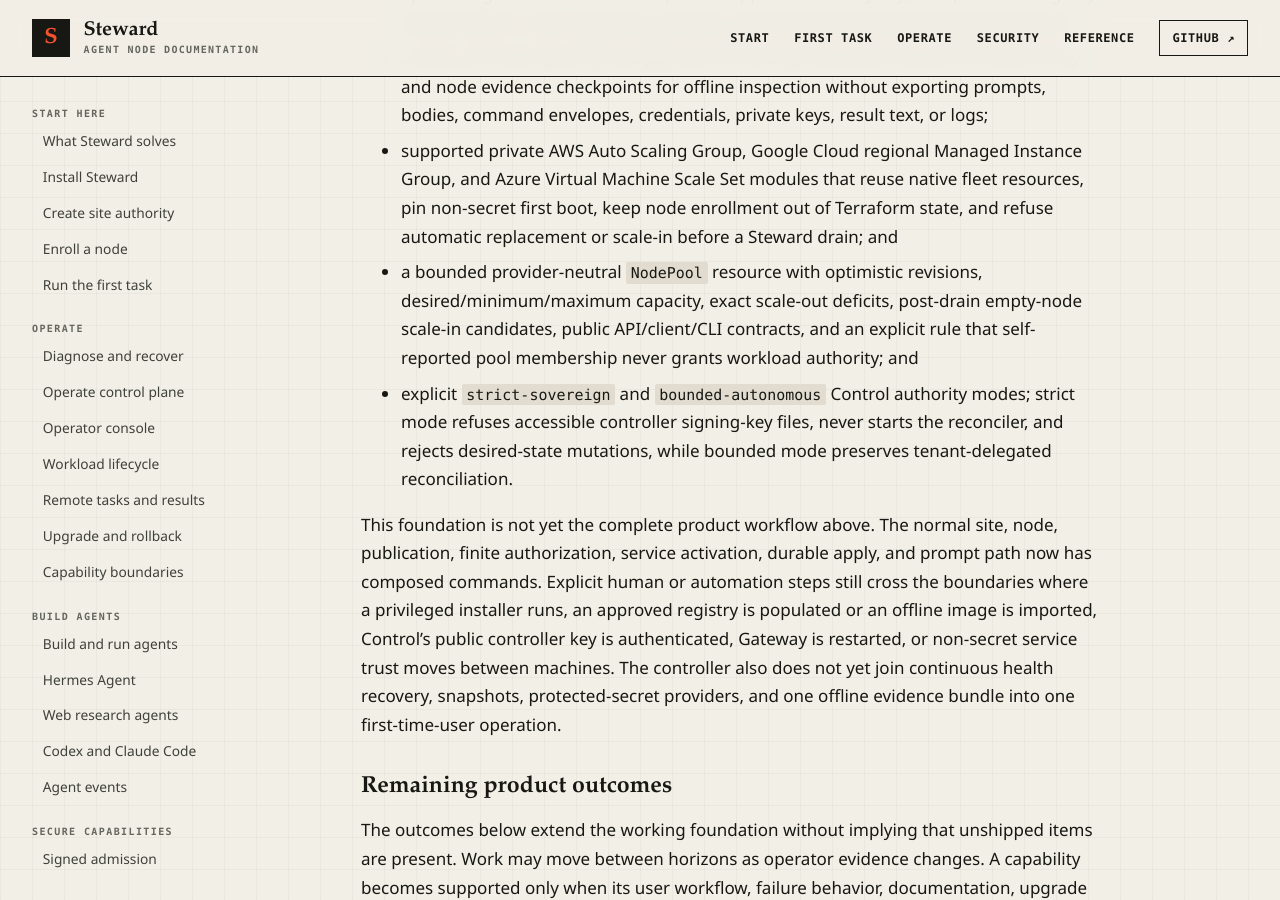
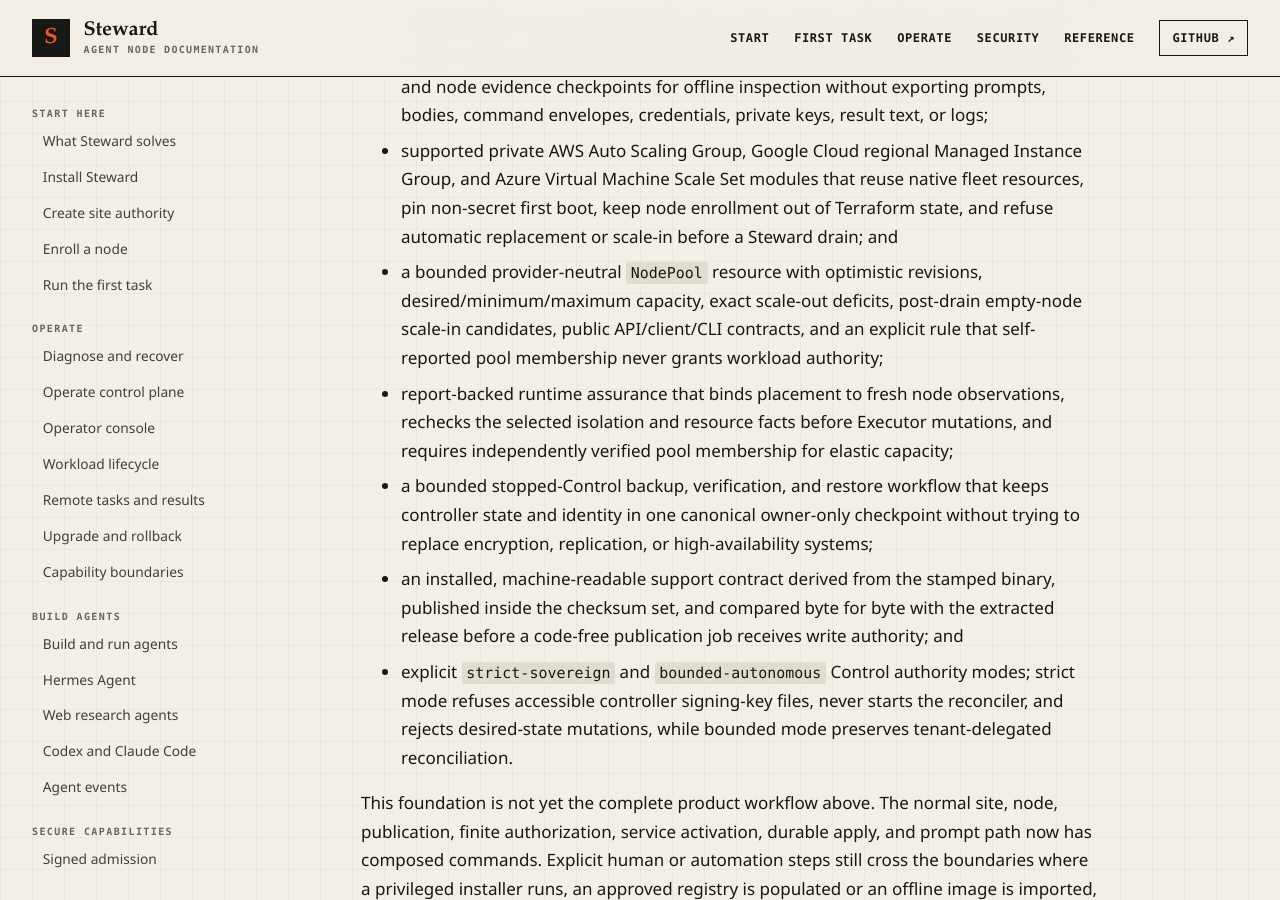
Before and after one commit to hardrails/steward, a Jekyll site: the page built from docs/product/roadmap.md, in a window 1280 px wide and 900 px high, scrolled down 15707 px. Built offline with Jekyll 4.4.1, drawn with Linux system fonts in a browser that asks for light colours; some of the changed text lies outside the part shown.

Commit message:
Record the release support boundary

```diff
--- a/docs/product/roadmap.md
+++ b/docs/product/roadmap.md
@@ -507,7 +507,16 @@ The roadmap starts from working primitives rather than a blank design:
 - a bounded provider-neutral `NodePool` resource with optimistic revisions,
   desired/minimum/maximum capacity, exact scale-out deficits, post-drain empty-node
   scale-in candidates, public API/client/CLI contracts, and an explicit rule that
-  self-reported pool membership never grants workload authority; and
+  self-reported pool membership never grants workload authority;
+- report-backed runtime assurance that binds placement to fresh node observations,
+  rechecks the selected isolation and resource facts before Executor mutations,
+  and requires independently verified pool membership for elastic capacity;
+- a bounded stopped-Control backup, verification, and restore workflow that keeps
+  controller state and identity in one canonical owner-only checkpoint without
+  trying to replace encryption, replication, or high-availability systems;
+- an installed, machine-readable support contract derived from the stamped binary,
+  published inside the checksum set, and compared byte for byte with the extracted
+  release before a code-free publication job receives write authority; and
 - explicit `strict-sovereign` and `bounded-autonomous` Control authority modes;
   strict mode refuses accessible controller signing-key files, never starts the
   reconciler, and rejects desired-state mutations, while bounded mode preserves
@@ -681,8 +690,9 @@ contracts are reproducible and independently verifiable as one supported system.
 - Freeze the application, backend, capability, storage, receipt, and control
   contracts with a compatibility policy and migration tools.
 - Remove the legacy compatibility supervisor and transitional command surfaces.
-- Publish runtime, backend, connector, and storage conformance suites and a
-  machine-readable support matrix.
+- Publish runtime, backend, connector, and storage conformance suites, then extend
+  the shipped support matrix with the exact conformance profile and evidence
+  identifiers that each supported combination passed.
 - Complete an external security assessment focused on tenant escape, Docker
   authority, egress bypass, secret disclosure, permit replay, controller
   compromise, snapshot authority cloning, and evidence rollback.
```
Also changed, not shown: docs/decisions/0063-native-binary-derived-support-contract.md (added, +67 -0 lines).
